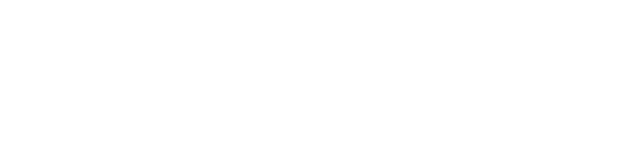
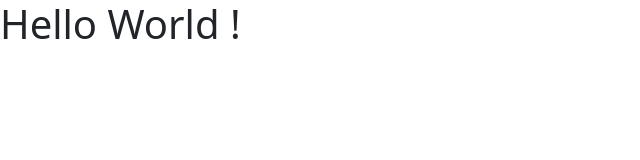
Before and after one commit to zubayera07/food_website, a plain HTML site: page index.html in a window 1280 px wide. Shown: the whole page, without its empty margins (0-640 px from the left). Drawn offline with nearby package versions, Linux system fonts and the light colour scheme.

```diff
--- a/assets/css/style.css
+++ b/assets/css/style.css
@@ -0,0 +1,10 @@
+@import url('https://fonts.googleapis.com/css2?family=Quicksand:wght@300;400&family=Roboto:wght@100;300;400&display=swap');
+
+*,
+*::after,
+*::before {
+    -webkit-box-sizing: border-box;
+    box-sizing: border-box;
+    margin: 0;
+    padding: 0;
+}
--- a/index.html
+++ b/index.html
@@ -7,7 +7,7 @@
     <head>
         <meta charset="utf-8">
         <meta http-equiv="X-UA-Compatible" content="IE=edge">
-        <title>javaScript</title>
+        <title>Foot and Resturent Website</title>
         <meta name="description" content="">
         <meta name="viewport" content="width=device-width, initial-scale=1">
         <!-- ================== Bootstrap link======================== -->
@@ -23,7 +23,7 @@
         <![endif]-->
 
 
-
+        <h1>Hello World !</h1>
 
 
 
```
Also changed, not shown: assets/css/responsive-style.css (added).
